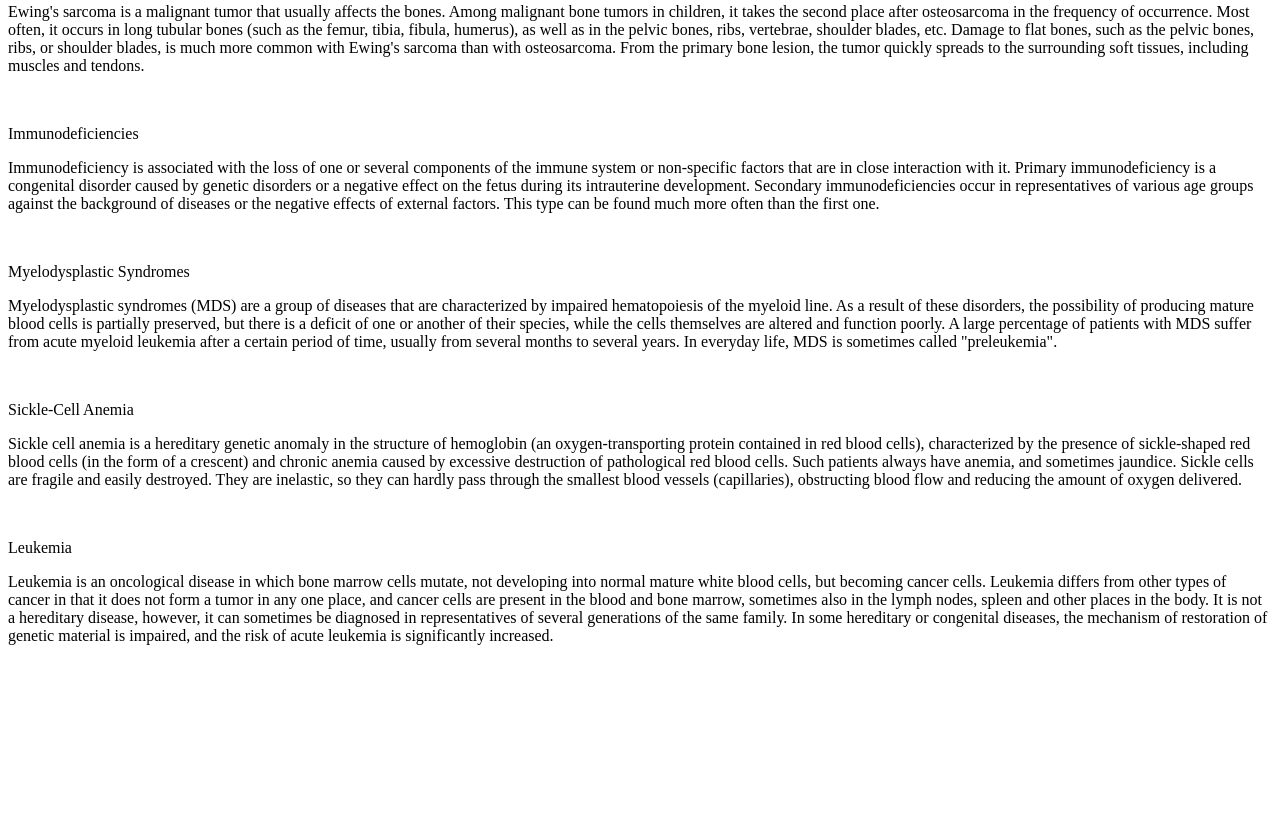
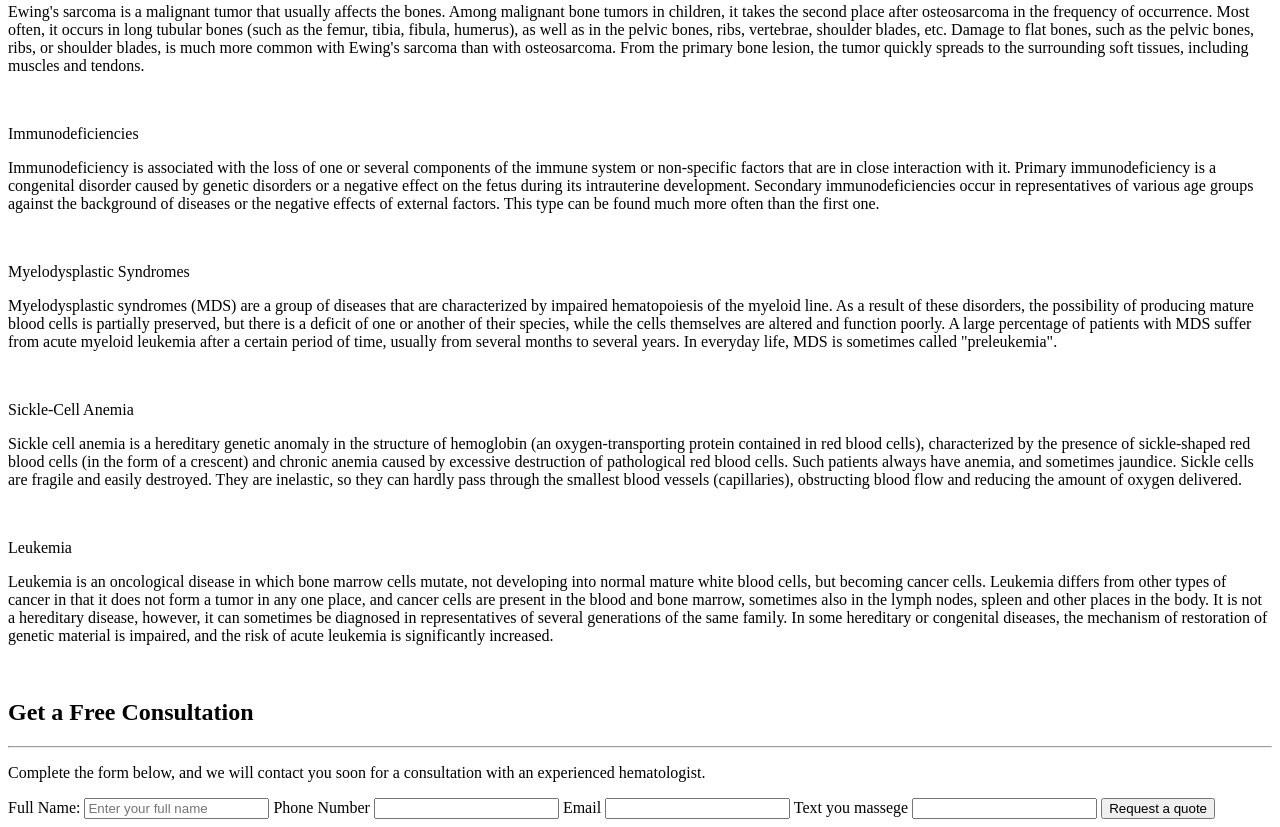
Before and after one commit to OrestPaliichuk/596-html, a plain HTML site: page index.html in a window 1280 px wide. Shown: the part 1975-2802 px from the top of the page. Before the commit the page ends 2636 px from the top, so only its background shows below. Drawn offline with Linux system fonts and the light colour scheme.

Commit message:
html 75%

```diff
--- a/index.html
+++ b/index.html
@@ -268,6 +268,29 @@
                 </div>
             </div>
         </section>
+        <section id="contactUs">
+            <div class="bacground-img">
+                <img src="" alt="">
+                <div class="form-title">
+                        <h2>Get a Free Consultation</h2>
+                        <hr>
+                        <p>Complete the form below, and we will contact you soon for a consultation with an experienced hematologist.</p>
+                </div>
+                <div class="form-contactUs">
+                    <form action="" method="post">
+                        <label for="Name">Full Name:</label>
+                        <input type="text" name="" id="Name" placeholder="Enter your full name" required>
+                        <label for="phone">Phone Number</label>
+                        <input type="tel" name="" id="phone" required>
+                        <label for="email">Email</label>
+                        <input type="email" name="" id="email" required>
+                        <label for="text">Text you massege</label>
+                        <input type="text" id="text">
+                        <button type="submit">Request a quote</button>
+                    </form>
+                </div>
+            </div>
+        </section>
     </main>
     <footer>
 
```
